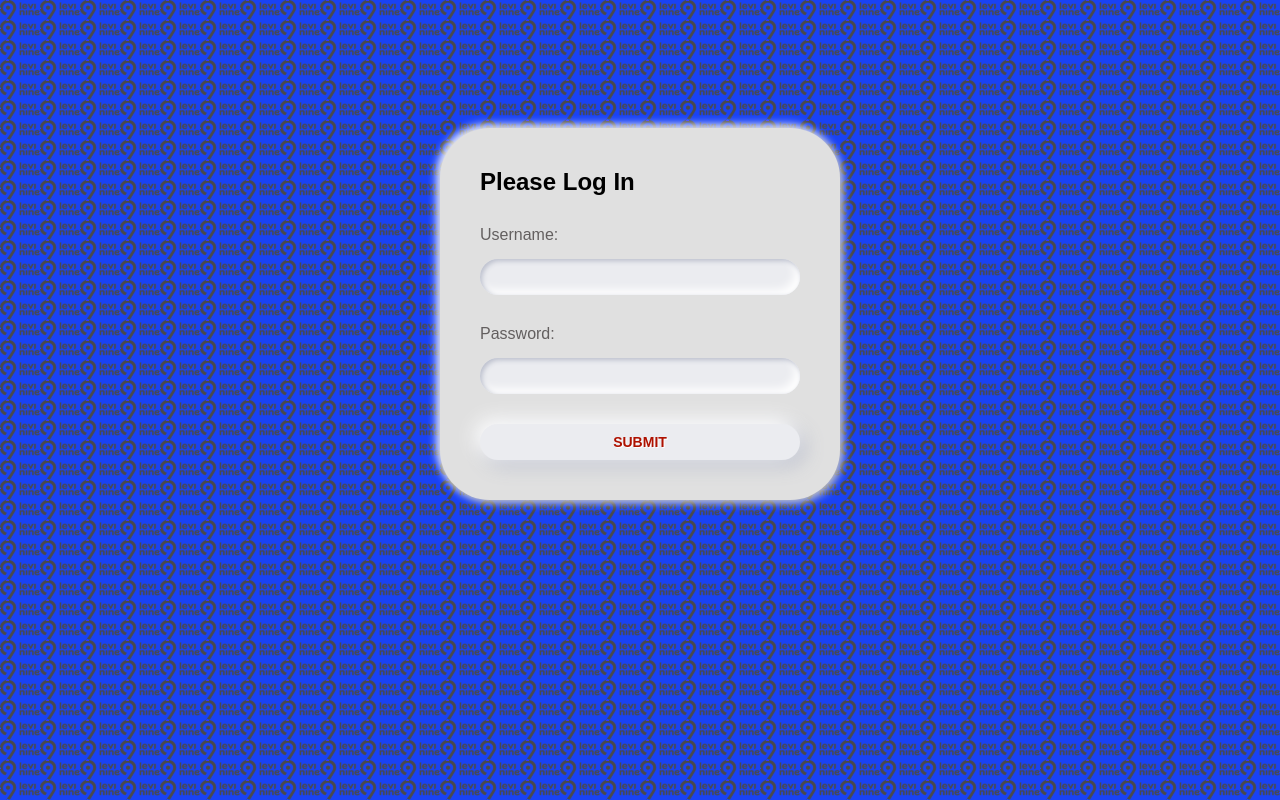
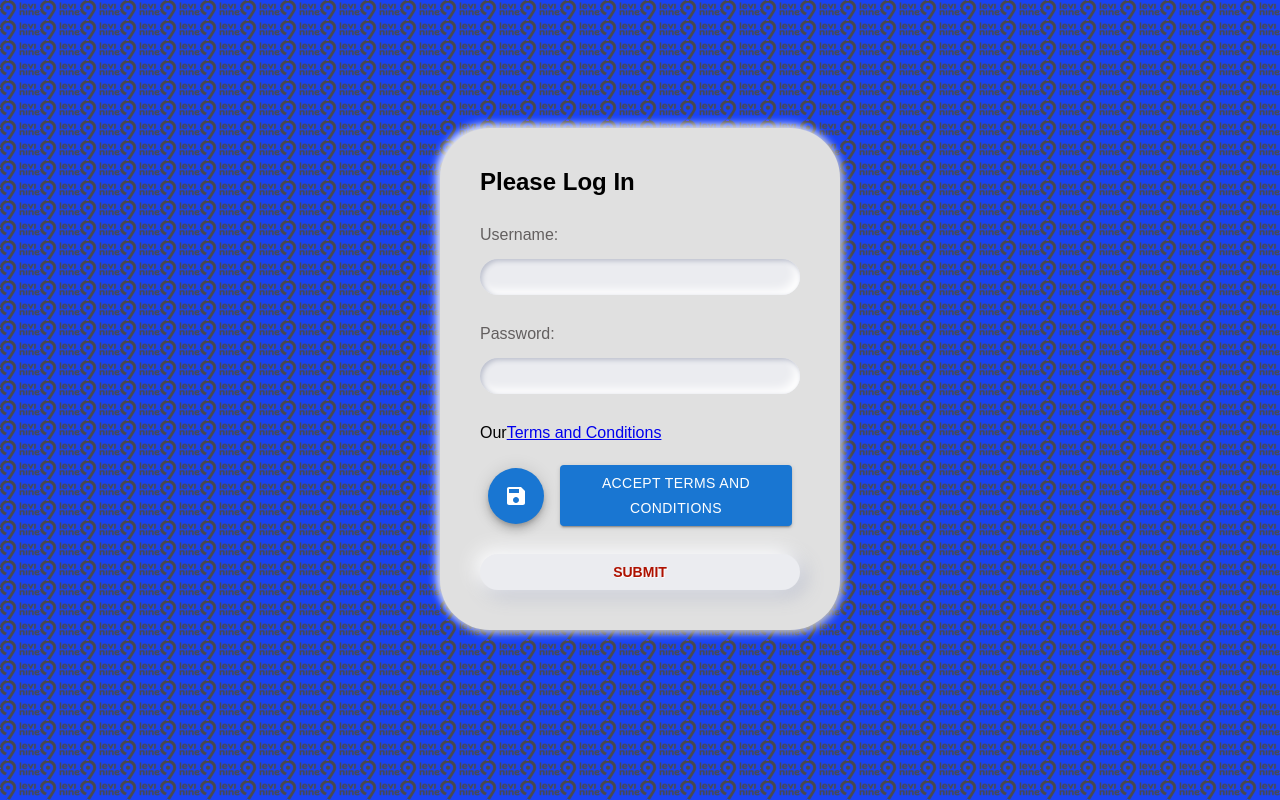
Before and after one commit to IgorBezanovic/DragAndDrop, a React (Create React App) app: page /training in a window 1280 px wide. Built offline with nearby package versions, Linux system fonts and the light colour scheme.

Commit message:
Add terms and cond on login

```diff
--- a/package.json
+++ b/package.json
@@ -5,7 +5,8 @@
   "dependencies": {
     "@emotion/react": "^11.7.1",
     "@emotion/styled": "^11.6.0",
-    "@mui/material": "^5.3.0",
+    "@mui/icons-material": "^5.3.1",
+    "@mui/material": "^5.3.1",
     "@testing-library/jest-dom": "^5.16.1",
     "@testing-library/react": "^12.1.2",
     "@testing-library/user-event": "^13.5.0",
--- a/src/App.tsx
+++ b/src/App.tsx
@@ -4,9 +4,9 @@
 import Login from "./containers/Login/Login";
 
 const App: React.FC = () => {
-  const user :string | null = localStorage.getItem('name');
+  const userId :string | null = localStorage.getItem('id');
 
-  if(!user) {
+  if(!userId) {
     return <Login />
   }
 
--- /dev/null
+++ b/src/components/AcceptTerms/index.tsx
@@ -0,0 +1,72 @@
+import Box from "@mui/material/Box";
+import CircularProgress from "@mui/material/CircularProgress";
+import { green } from "@mui/material/colors";
+import Button from "@mui/material/Button";
+import Fab from "@mui/material/Fab";
+import CheckIcon from "@mui/icons-material/Check";
+import SaveIcon from "@mui/icons-material/Save";
+
+const BoxAccept = ({
+  buttonSx,
+  handleButtonClick,
+  success,
+  loading,
+}: {
+  buttonSx: any;
+  handleButtonClick: () => void;
+  success: boolean;
+  loading: boolean;
+}) => (
+  <Box
+    sx={{ display: "flex", alignItems: "center" }}
+    style={{ margin: "15px 0 20px" }}
+  >
+    <Box sx={{ m: 1, position: "relative" }}>
+      <Fab
+        aria-label="save"
+        color="primary"
+        sx={buttonSx}
+        onClick={handleButtonClick}
+      >
+        {success ? <CheckIcon /> : <SaveIcon />}
+      </Fab>
+      {loading && (
+        <CircularProgress
+          size={68}
+          sx={{
+            color: green[500],
+            position: "absolute",
+            top: -6,
+            left: -6,
+            zIndex: 1,
+          }}
+        />
+      )}
+    </Box>
+    <Box sx={{ m: 1, position: "relative" }}>
+      <Button
+        variant="contained"
+        sx={buttonSx}
+        disabled={loading}
+        onClick={handleButtonClick}
+      >
+        Accept terms and conditions
+      </Button>
+      {loading && (
+        <CircularProgress
+          size={24}
+          sx={{
+            color: green[500],
+            position: "absolute",
+            top: "50%",
+            left: "50%",
+            marginTop: "-12px",
+            marginLeft: "-12px",
+          }}
+        />
+      )}
+    </Box>
+  </Box>
+);
+
+export default BoxAccept;
--- a/src/containers/Login/Login.tsx
+++ b/src/containers/Login/Login.tsx
@@ -4,6 +4,8 @@
 import listUsers from "../../service/listUsers";
 import "./style.css";
 import Popup from "../../common/Popup/popup";
+import BoxAccept from "../../components/AcceptTerms";
+import green from "@mui/material/colors/green";
 
 const Login = (): ReactElement => {
   let history = useHistory();
@@ -16,6 +18,29 @@
   const [popupContent, setContent] = useState<string>("");
   let userList = listUsers.listUsers;
 
+  const [loading, setLoading] = useState(false);
+  const [success, setSuccess] = useState(false);
+  const timer = React.useRef<number>();
+
+  const buttonSx = {
+    ...(success && {
+      bgcolor: green[500],
+      '&:hover': {
+        bgcolor: green[700],
+      },
+    }),
+  };
+
+  const handleButtonClick = () => {
+    if (!loading) {
+      setSuccess(false);
+      setLoading(true);
+      timer.current = window.setTimeout(() => {
+        setSuccess(true);
+        setLoading(false);
+      }, 2000);
+    }
+  };
   const togglePopup = () => {
     setIsOpen(!isOpen);
   };
@@ -45,9 +70,13 @@
     );
 
     if (user) {
-      localStorage.setItem("id", user.id)
-      window.location.reload()
-      history.push("/home");
+      if(success){
+        localStorage.setItem("id", user.id)
+        window.location.reload()
+        history.push("/home");
+      } else {
+        popupLogic("Loging in", "treba da procitate nase uslove i da cekirate Terms")
+      }
     } else {
       popupLogic("Loging in", "Ne postoji korisnik sa unetim kredencijalima. Proverite da li ste tacno uneli svoje podatke. Ukoliko jeste, kontaktiraje nas trening centar na 06x/ xxx - xx -xx")
     }
@@ -78,6 +107,14 @@
               value={form.password}
             />
           </label>
+          <p>Our<a href="https://www.levi9.com/about/" target="_blank" rel="noreferrer">Terms and Conditions</a></p>
+          <BoxAccept
+            buttonSx={buttonSx}
+            handleButtonClick={handleButtonClick}
+            success={success}
+            loading={loading}
+
+          />
           <div>
             <button className="submit" type="submit">
               Submit
```
Also changed, not shown: 1 other file (tests, documents, lock files or other folders).
